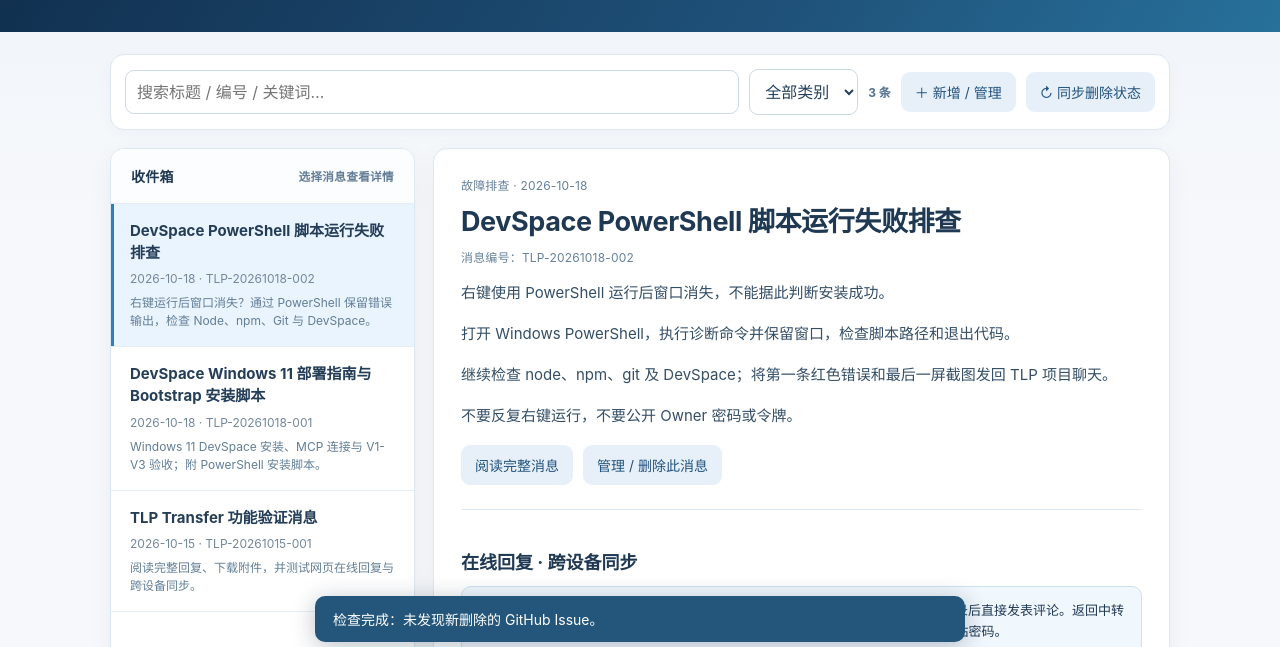
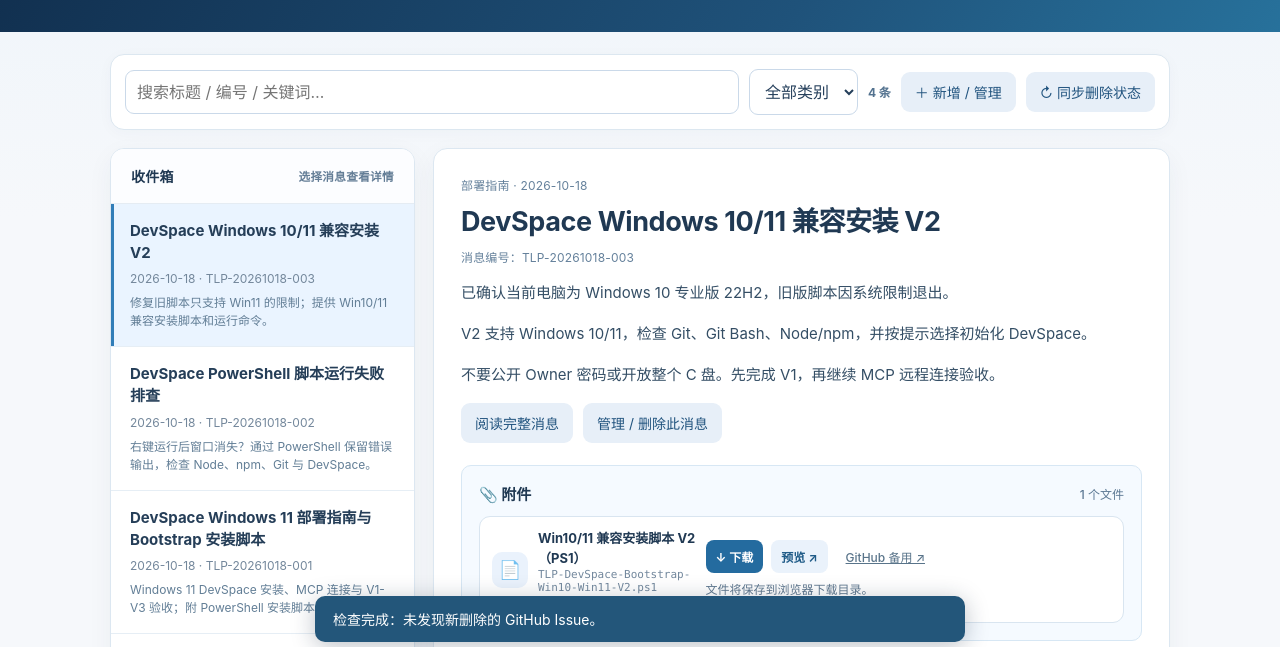
Before and after one commit to TLP1998/OpenAI, a plain HTML site: page ChatGPT/TLP/TLP Transfer/index.html in a window 1280 px wide. Shown: the part 143-790 px from the top of the page. Drawn offline with Linux system fonts and the light colour scheme; no server answers.

Commit message:
Index new Windows 10/11 DevSpace V2 guide in TLP Transfer

```diff
--- a/ChatGPT/TLP/TLP Transfer/index.html
+++ b/ChatGPT/TLP/TLP Transfer/index.html
@@ -100,6 +100,11 @@ main{padding-top:22px}
 <script>
 const repo="TLP1998/OpenAI";
 const messages=[{
+ id:"TLP-20261018-003",title:"DevSpace Windows 10/11 兼容安装 V2",date:"2026-10-18",category:"部署指南",
+ summary:"修复旧脚本只支持 Win11 的限制；提供 Win10/11 兼容安装脚本和运行命令。",
+ body:["已确认当前电脑为 Windows 10 专业版 22H2，旧版脚本因系统限制退出。","V2 支持 Windows 10/11，检查 Git、Git Bash、Node/npm，并按提示选择初始化 DevSpace。","不要公开 Owner 密码或开放整个 C 盘。先完成 V1，再继续 MCP 远程连接验收。"],
+ page:"messages/2026-10-18-003.html",files:[{name:"Win10/11 兼容安装脚本 V2（PS1）",url:"attachments/TLP-DevSpace-Bootstrap-Win10-Win11-V2.ps1"}],issueNumber:7
+},{
  id:"TLP-20261018-002",title:"DevSpace PowerShell 脚本运行失败排查",date:"2026-10-18",category:"故障排查",
  summary:"右键运行后窗口消失？通过 PowerShell 保留错误输出，检查 Node、npm、Git 与 DevSpace。",
  body:["右键使用 PowerShell 运行后窗口消失，不能据此判断安装成功。","打开 Windows PowerShell，执行诊断命令并保留窗口，检查脚本路径和退出代码。","继续检查 node、npm、git 及 DevSpace；将第一条红色错误和最后一屏截图发回 TLP 项目聊天。","不要反复右键运行，不要公开 Owner 密码或令牌。"],
```
